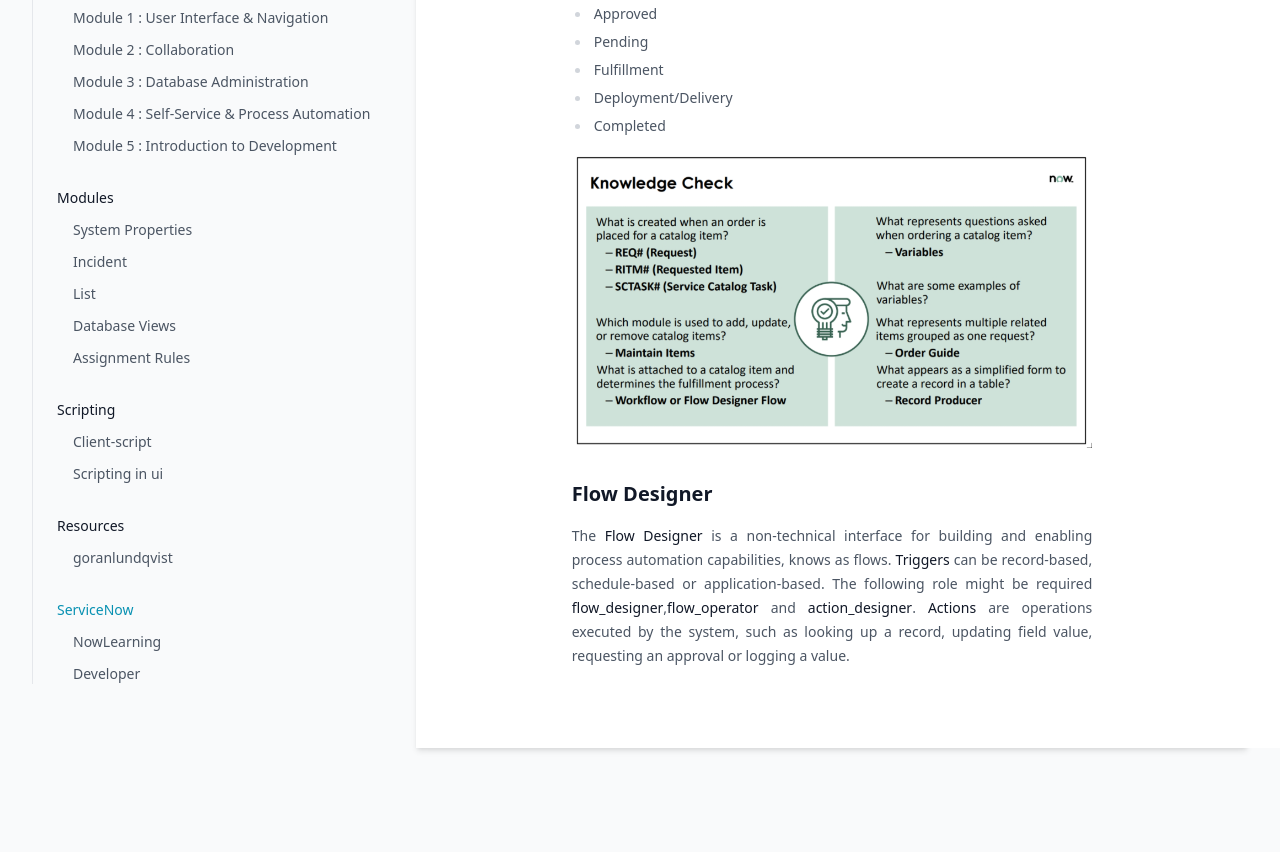
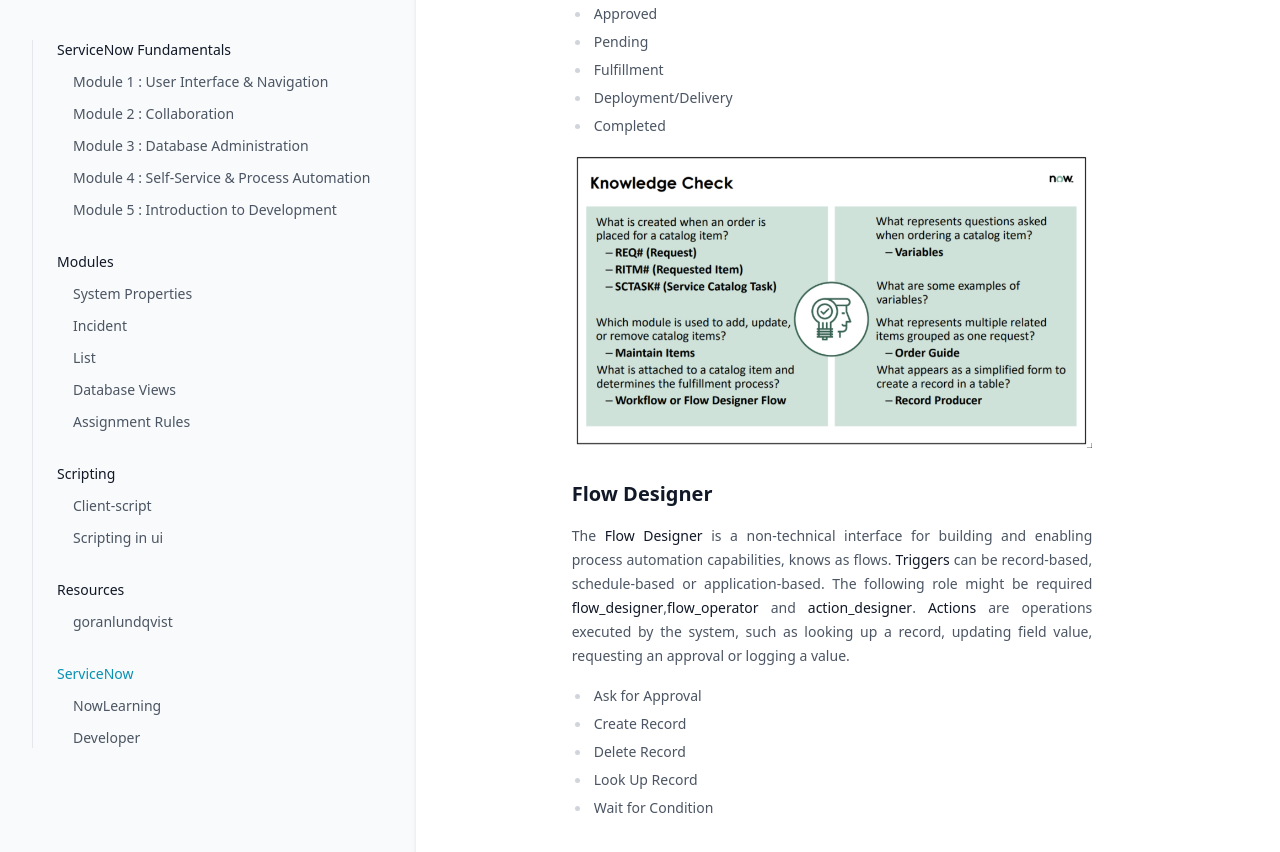
Before and after one commit to greglejeune/ebook, a Jekyll site: the page built from _servicenow/2021-11-01-snf-module4.md, in a window 1280 px wide and 900 px high, scrolled down 2039 px. Shown: the top 852 px of the window. Built offline with Jekyll 4.4.1, drawn with Linux system fonts in a browser that asks for light colours.

Commit message:
Update 2021-11-01-snf-module4.md

```diff
--- a/_servicenow/2021-11-01-snf-module4.md
+++ b/_servicenow/2021-11-01-snf-module4.md
@@ -97,3 +97,11 @@ category: snf
 <p style="text-align: justify;">
     The <strong>Flow Designer</strong> is a non-technical interface for building and enabling process automation capabilities, knows as flows. <strong>Triggers</strong> can be record-based, schedule-based or application-based. The following role might be required <strong>flow_designer</strong>,<strong>flow_operator</strong> and <strong>action_designer</strong>. <strong>Actions</strong> are operations executed by the system, such as looking up a record, updating field value, requesting an approval or logging a value.
 </p>
+
+<ul>
+  <li>Ask for Approval</li>
+  <li>Create Record</li>
+  <li>Delete Record</li>
+  <li>Look Up Record</li>
+  <li>Wait for Condition</li>
+</ul>
```
